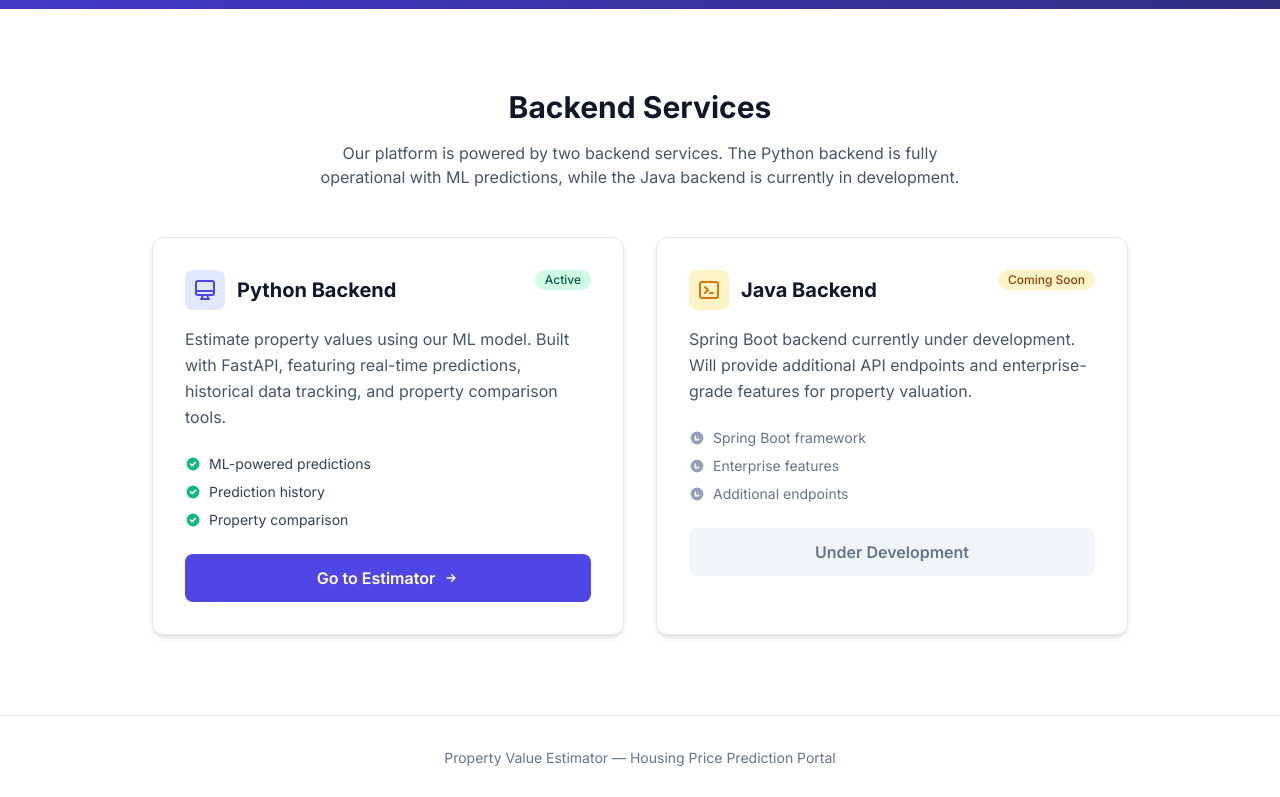
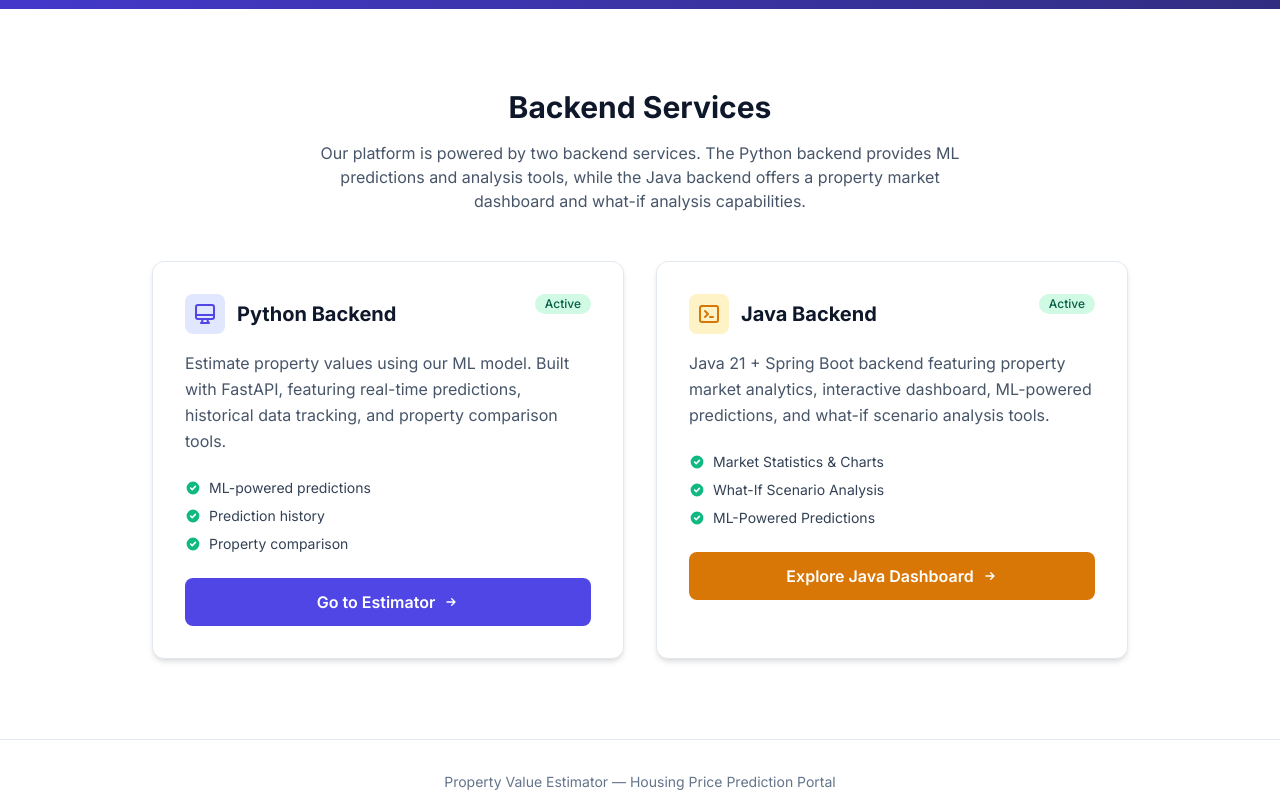
Before and after one commit to FangshengXuJason/housing-price-predict-model-api, a Next.js app in the folder portal/: page / in a window 1280 px wide. Shown: the part 487-1284 px from the top of the page. Built offline with nearby package versions, Linux system fonts and the light colour scheme; no server answers.

Commit message:
update land page java card

```diff
--- a/portal/app/page.tsx
+++ b/portal/app/page.tsx
@@ -40,9 +40,9 @@
           Backend Services
         </h2>
         <p className="text-secondary-600 text-center mb-12 max-w-2xl mx-auto">
-          Our platform is powered by two backend services. The Python backend is
-          fully operational with ML predictions, while the Java backend is
-          currently in development.
+          Our platform is powered by two backend services. The Python backend
+          provides ML predictions and analysis tools, while the Java backend
+          offers a property market dashboard and what-if analysis capabilities.
         </p>
 
         <div className="grid md:grid-cols-2 gap-8">
@@ -166,62 +166,78 @@
                   Java Backend
                 </h3>
               </div>
-              <span className="inline-flex items-center px-2.5 py-0.5 rounded-full text-xs font-medium bg-accent-100 text-accent-800">
-                Coming Soon
+              <span className="inline-flex items-center px-2.5 py-0.5 rounded-full text-xs font-medium bg-success-100 text-success-800">
+                Active
               </span>
             </div>
             <p className="text-secondary-600 mb-6 leading-relaxed">
-              Spring Boot backend currently under development. Will provide
-              additional API endpoints and enterprise-grade features for
-              property valuation.
+              Java 21 + Spring Boot backend featuring property market analytics,
+              interactive dashboard, ML-powered predictions, and what-if scenario
+              analysis tools.
             </p>
             <div className="space-y-2 mb-6">
-              <div className="flex items-center text-sm text-secondary-500">
+              <div className="flex items-center text-sm text-secondary-700">
                 <svg
-                  className="w-4 h-4 mr-2 text-secondary-400"
+                  className="w-4 h-4 mr-2 text-success-500"
                   fill="currentColor"
                   viewBox="0 0 20 20"
                 >
                   <path
                     fillRule="evenodd"
-                    d="M10 18a8 8 0 100-16 8 8 0 000 16zM8 7a1 1 0 00-1 1v4a1 1 0 001 1h4a1 1 0 100-2H9V8a1 1 0 00-1-1z"
+                    d="M10 18a8 8 0 100-16 8 8 0 000 16zm3.707-9.293a1 1 0 00-1.414-1.414L9 10.586 7.707 9.293a1 1 0 00-1.414 1.414l2 2a1 1 0 001.414 0l4-4z"
                     clipRule="evenodd"
                   />
                 </svg>
-                Spring Boot framework
+                Market Statistics & Charts
               </div>
-              <div className="flex items-center text-sm text-secondary-500">
+              <div className="flex items-center text-sm text-secondary-700">
                 <svg
-                  className="w-4 h-4 mr-2 text-secondary-400"
+                  className="w-4 h-4 mr-2 text-success-500"
                   fill="currentColor"
                   viewBox="0 0 20 20"
                 >
                   <path
                     fillRule="evenodd"
-                    d="M10 18a8 8 0 100-16 8 8 0 000 16zM8 7a1 1 0 00-1 1v4a1 1 0 001 1h4a1 1 0 100-2H9V8a1 1 0 00-1-1z"
+                    d="M10 18a8 8 0 100-16 8 8 0 000 16zm3.707-9.293a1 1 0 00-1.414-1.414L9 10.586 7.707 9.293a1 1 0 00-1.414 1.414l2 2a1 1 0 001.414 0l4-4z"
                     clipRule="evenodd"
                   />
                 </svg>
-                Enterprise features
+                What-If Scenario Analysis
               </div>
-              <div className="flex items-center text-sm text-secondary-500">
+              <div className="flex items-center text-sm text-secondary-700">
                 <svg
-                  className="w-4 h-4 mr-2 text-secondary-400"
+                  className="w-4 h-4 mr-2 text-success-500"
                   fill="currentColor"
                   viewBox="0 0 20 20"
                 >
                   <path
                     fillRule="evenodd"
-                    d="M10 18a8 8 0 100-16 8 8 0 000 16zM8 7a1 1 0 00-1 1v4a1 1 0 001 1h4a1 1 0 100-2H9V8a1 1 0 00-1-1z"
+                    d="M10 18a8 8 0 100-16 8 8 0 000 16zm3.707-9.293a1 1 0 00-1.414-1.414L9 10.586 7.707 9.293a1 1 0 00-1.414 1.414l2 2a1 1 0 001.414 0l4-4z"
                     clipRule="evenodd"
                   />
                 </svg>
-                Additional endpoints
+                ML-Powered Predictions
               </div>
             </div>
-            <div className="inline-flex items-center justify-center w-full px-6 py-3 bg-secondary-100 text-secondary-500 font-semibold rounded-lg cursor-not-allowed">
-              Under Development
-            </div>
+            <Link
+              href="/java/dashboard"
+              className="inline-flex items-center justify-center w-full px-6 py-3 bg-accent-600 text-white font-semibold rounded-lg hover:bg-accent-700 transition-colors duration-200"
+            >
+              Explore Java Dashboard
+              <svg
+                className="w-4 h-4 ml-2"
+                fill="none"
+                stroke="currentColor"
+                viewBox="0 0 24 24"
+              >
+                <path
+                  strokeLinecap="round"
+                  strokeLinejoin="round"
+                  strokeWidth={2}
+                  d="M13 7l5 5m0 0l-5 5m5-5H6"
+                />
+              </svg>
+            </Link>
           </div>
         </div>
       </section>
```
